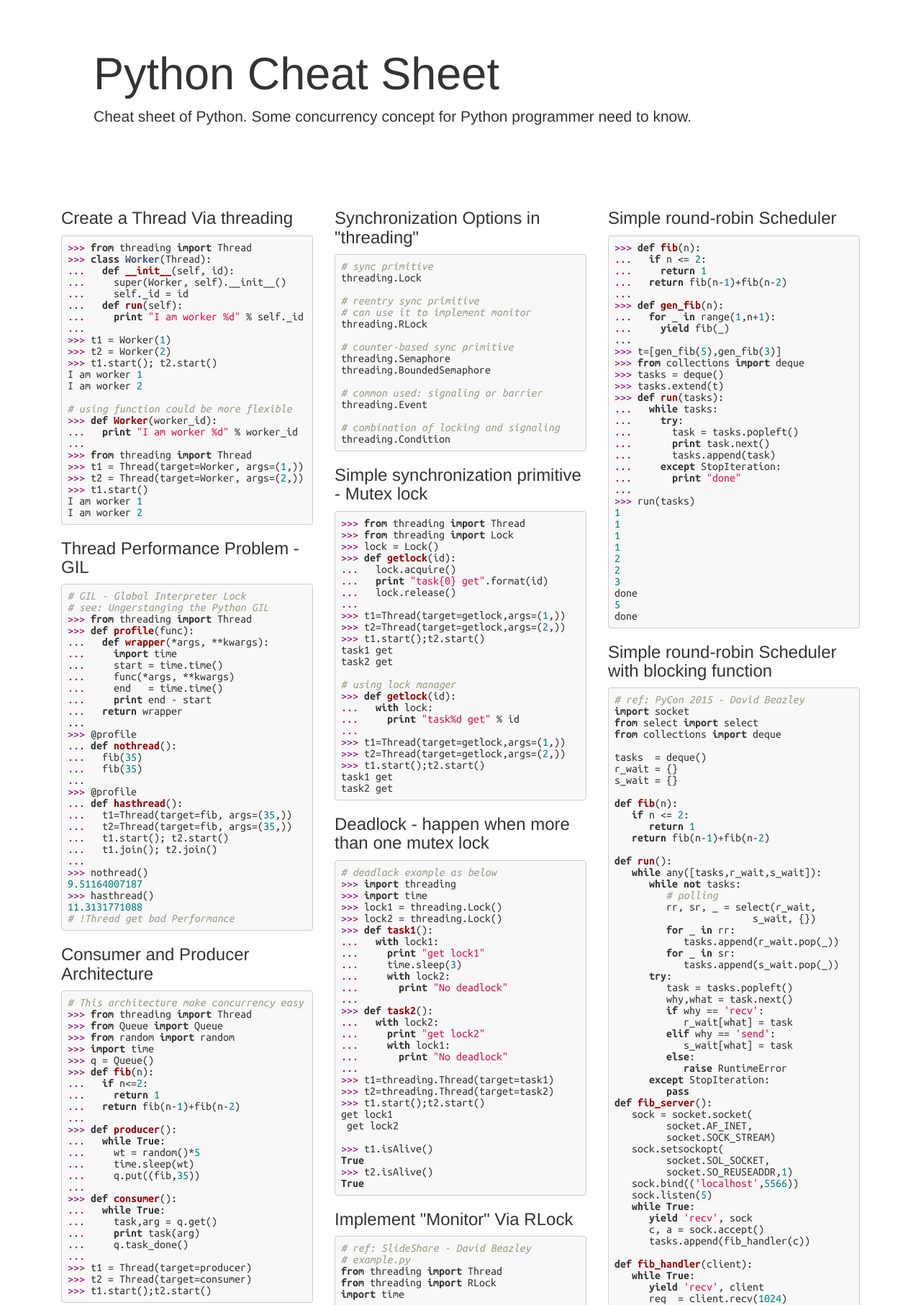
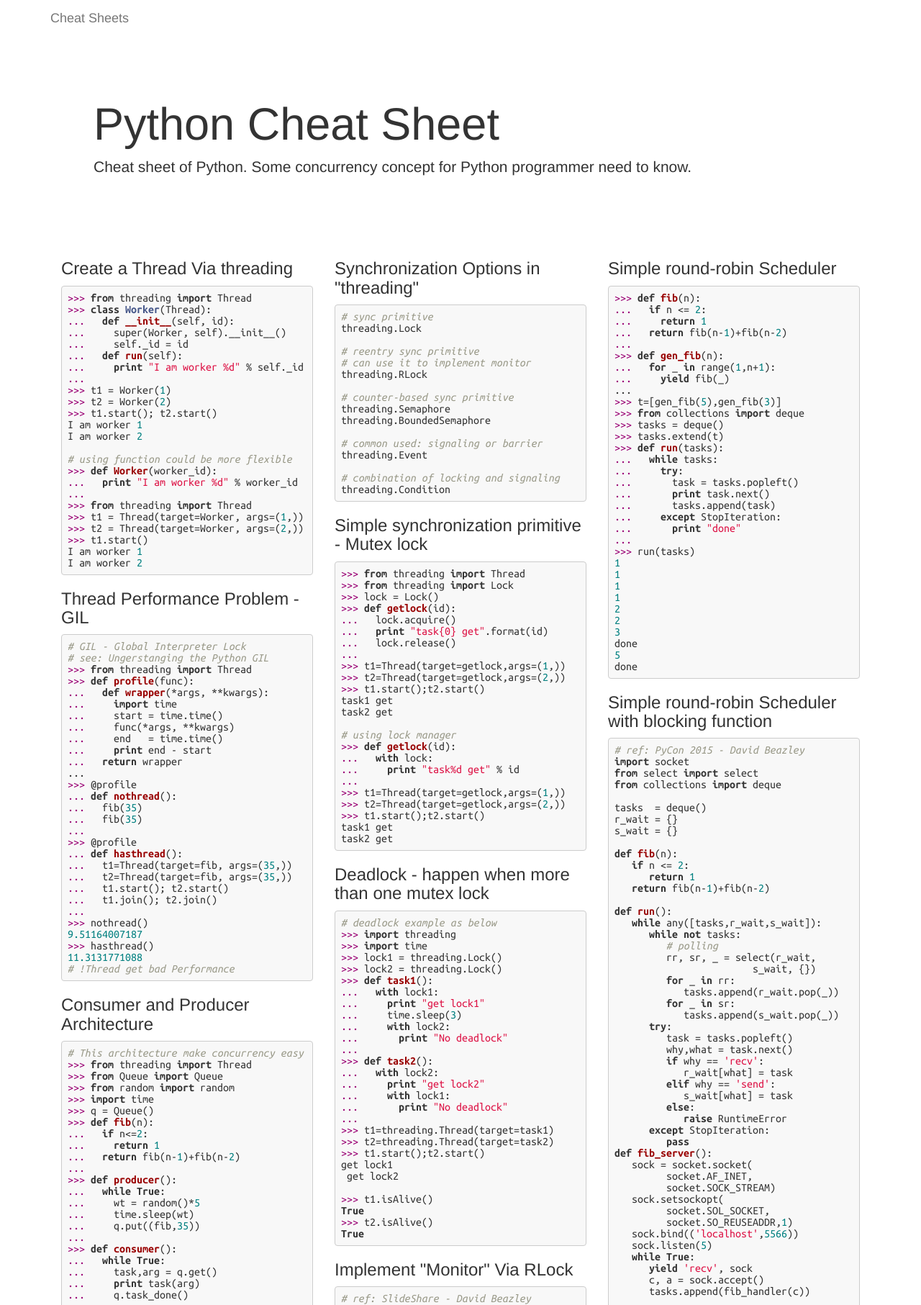
Before and after one commit to crazyguitar/cheatsheet, a Flask app: page /python-concurrency-cs in a window 1280 px wide. Shown: the top 1813 px of the page at 72% size. Run offline with Flask 2, Linux system fonts and the light colour scheme; some libraries are stand-ins or nearby versions.

Commit message:
Modify python-concurrency-cs to jinja2 template

```diff
--- a/server/static/css/style.css
+++ b/server/static/css/style.css
@@ -22,3 +22,9 @@ footer {
 .row {
    margin:auto;
 }
+.navbar-default {
+   background-color: white;
+}
+.navbar {
+   border: 0px;
+}
--- a/server/templates/cheatsheet/python-concurrency-cs.html
+++ b/server/templates/cheatsheet/python-concurrency-cs.html
@@ -1,33 +1,15 @@
-<!DOCTYPE html>
+{% extends "layout.html" %}
 
-<html>
-   <head>
+{% block jumbotron %}
+<div class="jumbotron" style="background-color:white">
+   <h1>Python Cheat Sheet</h1>
+   <p>Cheat sheet of Python. Some concurrency concept for Python programmer need to know.</p>
+</div>
+{% endblock %}
 
-      <meta charset="utf-8">
-      <meta name="viewport" content="width=device-width, initial-scale=1">
-      <link rel="stylesheet" href="http://maxcdn.bootstrapcdn.com/bootstrap/3.2.0/css/bootstrap.min.css">
-      <script src="https://ajax.googleapis.com/ajax/libs/jquery/1.11.1/jquery.min.js"></script>
-      <script src="http://maxcdn.bootstrapcdn.com/bootstrap/3.2.0/js/bootstrap.min.js"></script>
-      <link rel="stylesheet" href="highlight/styles/github.css">
-      <link rel="stylesheet" href="css/style.css">
-      <script src="highlight/highlight.pack.js"></script>
-      <script>
-         $(document).ready(function(){
-            $('pre.code').each(function(i, block) {
-               hljs.highlightBlock(block);
-            });
-         });
-      </script>
-   </head>
+{% block body %}
+<div class="row col-md-4 col-xs-12">
 
-   <body>
-      <div class="container">
-         <div class="jumbotron" style="background-color:white">
-            <h1>Python Cheat Sheet</h1>
-            <p>Cheat sheet of Python. Some concurrency concept for Python programmer need to know.</p>
-         </div>
-         <div class="row">
-            <div class="col-sm-4">
 <h3>Create a Thread Via threading</h3>
 <pre class="code python">
 &gt;&gt;&gt; from threading import Thread
@@ -161,10 +143,10 @@ if __name__ == '__main__':
       pool.add_task(fib,35)
    pool.wait_complete()
 </pre>
+</div>
 
+<div class="row col-md-4 col-xs-12">
 
-            </div>
-            <div class="col-sm-4">
 <h3>Synchronization Options in "threading"</h3>
 <pre class="code python">
 # sync primitive
@@ -485,8 +467,10 @@ t1.join();t2.join()
 &gt;&gt;&gt; hasmultiprocess()
 13.2433719635
 </pre>
-            </div>
-            <div class="col-sm-4">
+</div>
+
+<div class="row col-md-4 col-xs-12">
+
 <h3>Simple round-robin Scheduler</h3>
 <pre class="code python">
 &gt;&gt;&gt; def fib(n):
@@ -594,11 +578,10 @@ run()
 # 10
 # 55
 </pre>
+</div>
+{% endblock %}
 
+{% block script %}
+{{ super() }}
 
-            </div>
-         </div>
-      </div>
-   </body>
-
-</html>
+{% endblock %}
```
Also changed, not shown: server/templates/index.html (+8 -0 lines).
